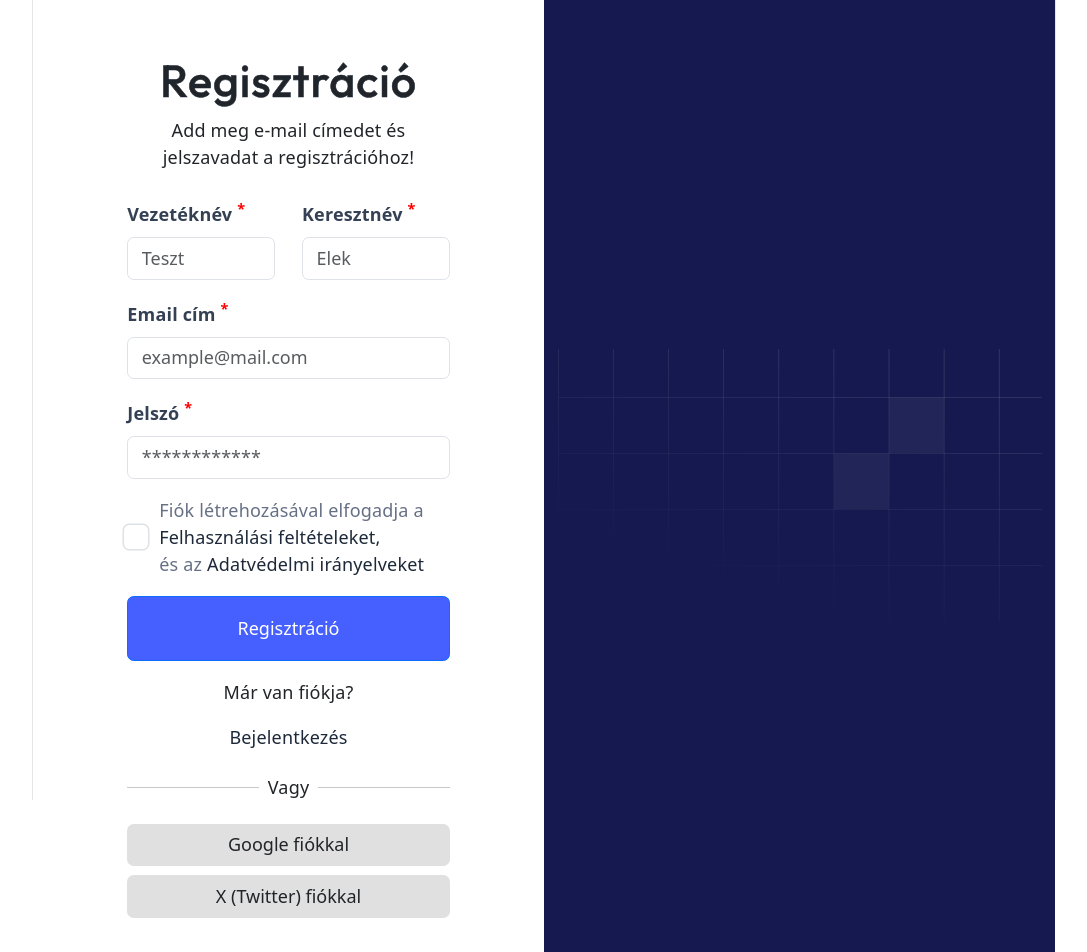
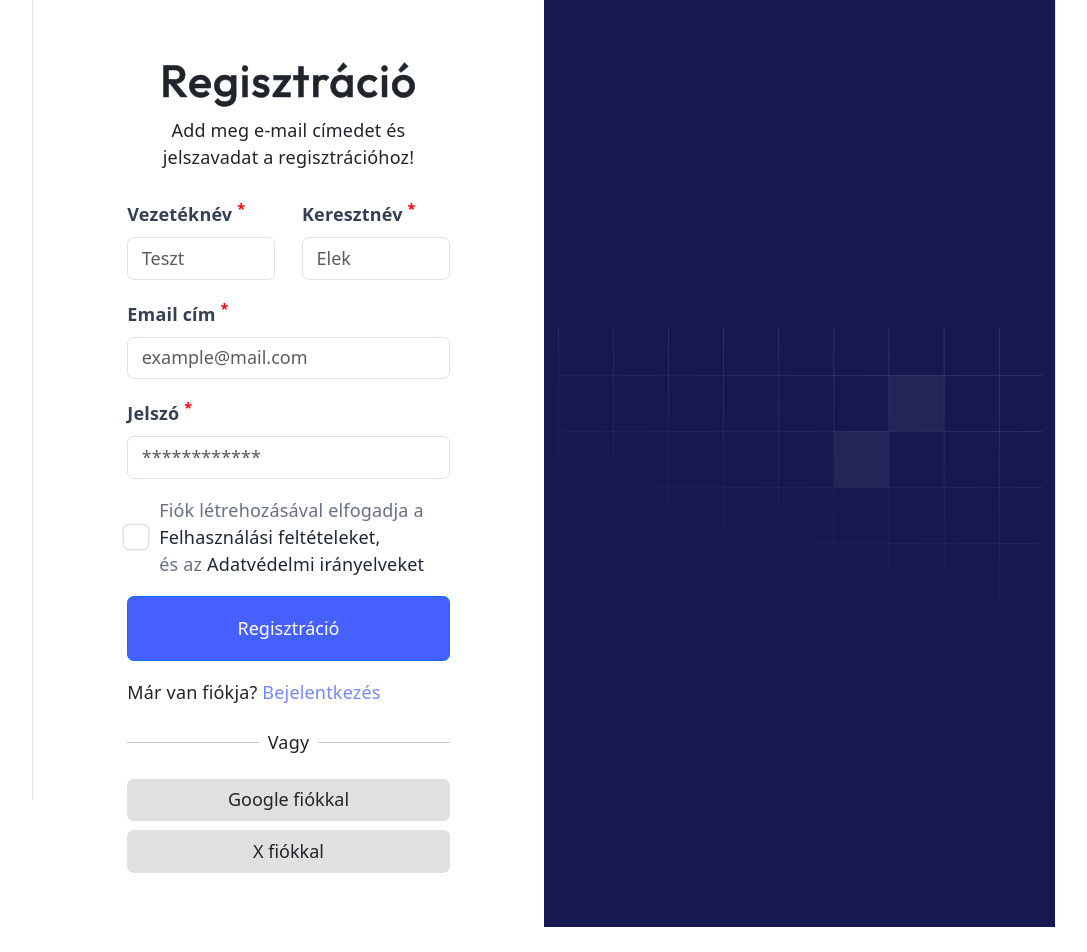
Before and after one commit to zsalapi/tempus-app, a React (Vite) app: page / in a window 1280 px wide. Shown: the top 952 px of the page, without its empty margins (96-1183 px from the left). After the commit the page ends 927 px from the top, so only its background shows below. Built offline with nearby package versions, Linux system fonts and the light colour scheme.

Commit message:
CSS formázás Bejelentkezés link illetve magyrázó commentek elhelyezése CSS-ben

```diff
--- a/src/App.jsx
+++ b/src/App.jsx
@@ -100,13 +100,13 @@ function App() {
                 />
               </div>
               <div className="mb-3 form-check d-block text-start">
-
                 <div className="mb-3 d-flex align-items-center">
                   <input
                     type="checkbox"
                     className="form-check-input mt-0"
                     id="check"
-                    />&nbsp;
+                  />
+                  &nbsp;
                   <label
                     className="form-check-label ms-2 text-start"
                     htmlFor="check"
@@ -123,10 +123,11 @@ function App() {
                 Regisztráció
               </button>
             </form>
-
-            <p className="text-center">Már van fiókja?</p>
-            <a href="#">Bejelentkezés</a>
-
+            <div className="mb-3">
+              <p className="text-left">
+                Már van fiókja?&nbsp;<a id="login" href="#">Bejelentkezés</a>
+              </p>
+            </div>
             <div className="d-flex align-items-center my-3">
               <hr className="flex-grow-1" />
               <span className="px-2">Vagy</span>
@@ -143,7 +144,7 @@ function App() {
                 className="btn w-100"
                 style={{ backgroundColor: "#e0e0e0" }}
               >
-                X (Twitter) fiókkal
+                X fiókkal
               </button>
             </div>
           </div>
--- a/src/index.css
+++ b/src/index.css
@@ -75,7 +75,7 @@ h2 {
   font-family: var(--heading);
   color: var(--text-h);
 }
-
+/* Regisztráció címsor */
 h1 {
   font-size: 450px;
   letter-spacing: 1px;
@@ -107,16 +107,16 @@ code {
   padding: 4px 8px;
   background: var(--code-bg);
 }
-
+/* Űrlapunk label-jei */
 .form-label {
   color: rgb(52,64,84);
   font-weight: bold;
 }
-
+/* Segítség a kitöltéshez példák, az űrlapmezők placeholder-ei */
 input::placeholder {
   color: #98a2b3;
 }
-
+/* linkek formázása checkbox mellett */
 a:any-link {
   color: #1d2939;
   font-weight: normal;
@@ -128,11 +128,12 @@ a:visited {
   font-weight: bold;
   text-decoration: none;
 }
-
+/* Checkbox GDPR stb.. */
 input[type="checkbox"] {
   transform: scale(1.5);
 }
 
+/* Regisztráció gomb */
 .btn-primary {
    background-color: #465fff !important;
    padding-top: 1rem !important;
@@ -141,3 +142,11 @@ input[type="checkbox"] {
    color: white;
    font-weight: bold;
 }
+
+.text-left {
+  text-align: left;
+}
+/* Bejelentkezés link */
+#login {
+  color: #7588ff
+}
```
Lines whose indentation alone changed are shown as unchanged.
